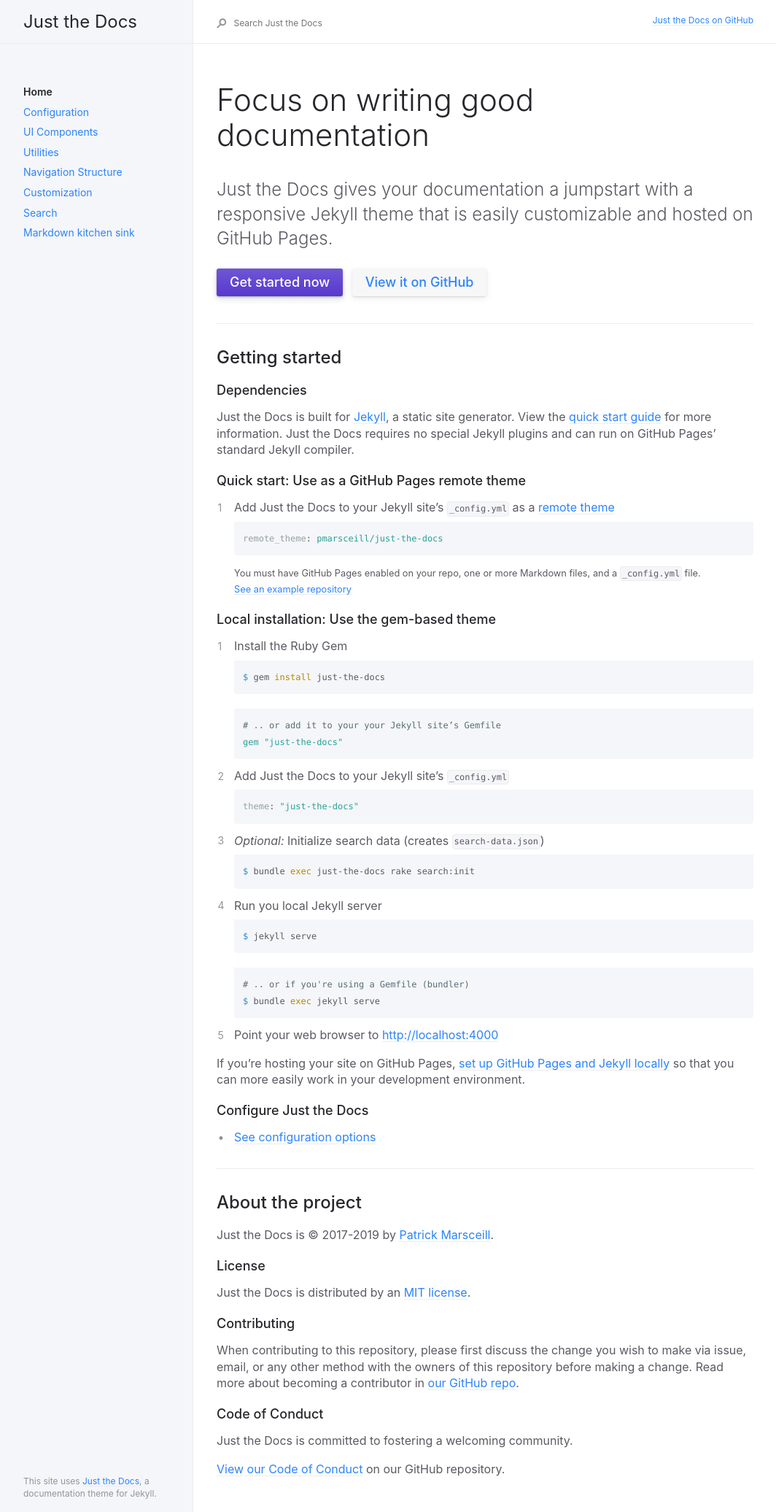
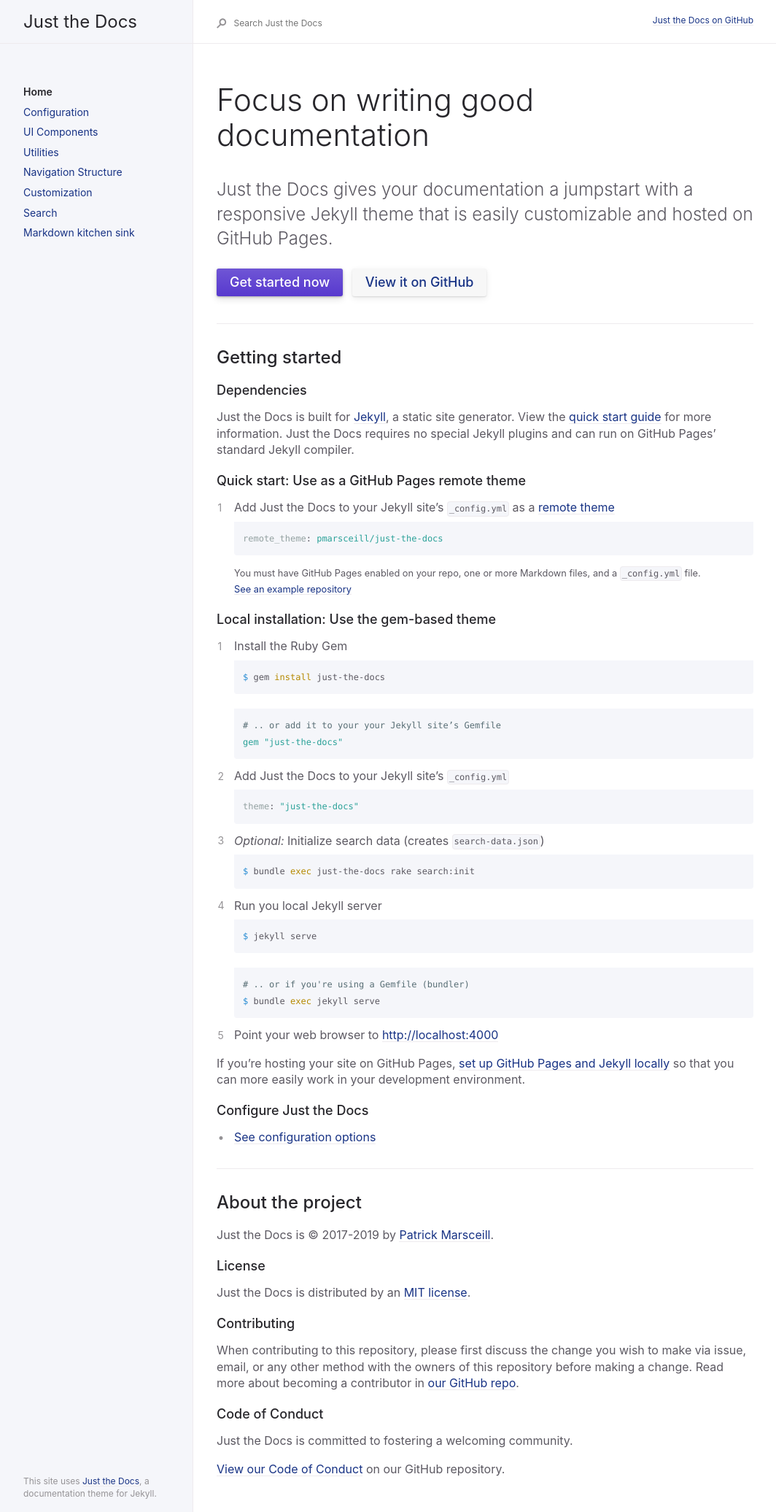
Before and after one commit to olegchorny/olegchorny.github.io, a Jekyll site: the page built from index.md, in a window 1280 px wide. Shown: the whole page at 73% size, without its empty margins (91-1155 px from the left). Built offline with Jekyll 4.4.1, drawn with Linux system fonts in a browser that asks for light colours.

Commit message:
Update custom.scss

```diff
--- a/_sass/custom/custom.scss
+++ b/_sass/custom/custom.scss
@@ -47,7 +47,7 @@
 // $body-text-color: $grey-dk-100 !default;
 // $body-heading-color: $grey-dk-300 !default;
 // $nav-child-link-color: $grey-dk-100 !default;
-$link-color: $blue-000;
+$link-color: $blue-300;
 // $btn-primary-color: $purple-100 !default;
 // $base-button-color: #f7f7f7 !default;
 //
```
